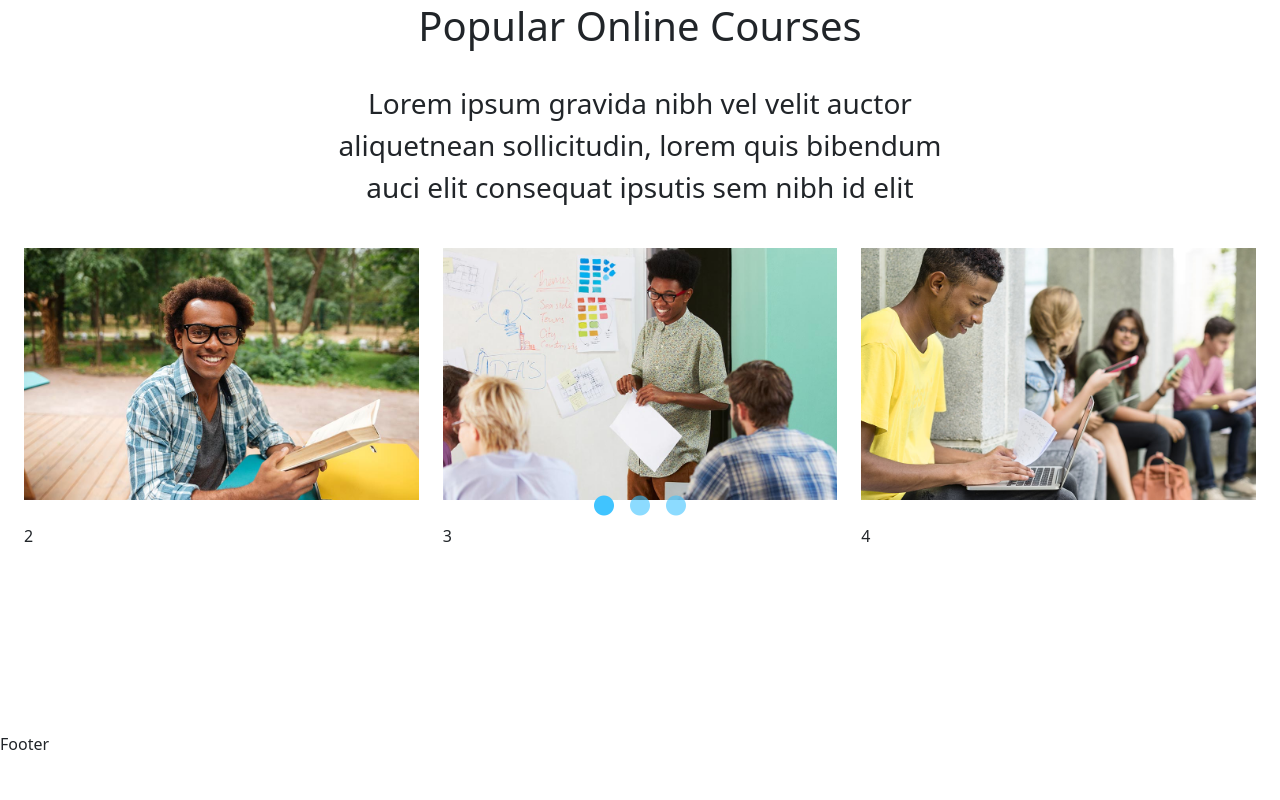
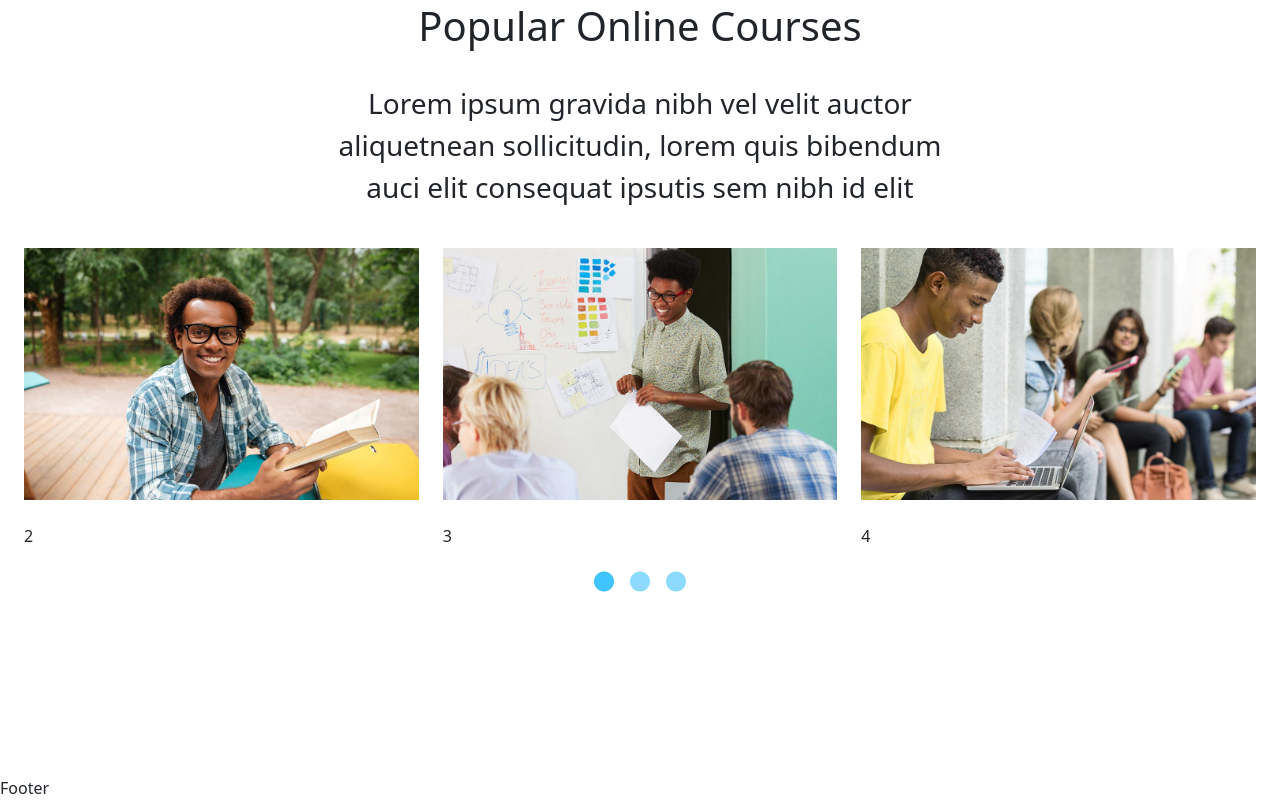
Before and after one commit to totarochristian/proj-html-vuejs, a Vue app: page / in a window 1280 px wide. Shown: the part 5339-6139 px from the top of the page. Before the commit the page ends 6095 px from the top, so only its background shows below. Built offline with nearby package versions, Linux system fonts and the light colour scheme.

Commit message:
Update the structure to position the carousel buttons under the cards

```diff
--- a/src/components/Main/PopularCourses/PopularCoursesCarouselComponent.vue
+++ b/src/components/Main/PopularCourses/PopularCoursesCarouselComponent.vue
@@ -1,11 +1,13 @@
 <template>
-  <div id="popularCoursesCarousel" class="d-flex justify-content-center align-items-center gap-4 position-relative">
+  <div id="popularCoursesCarousel" class="d-flex flex-column gap-4">
+    <div class="d-flex justify-content-center align-items-center gap-4">
       <div class="coursesCard d-flex flex-column gap-4" v-for="(card,index) in store.siteCreationData.main.popularCourses.data" :class="{'d-none': card.hide}">
         <div class="cardHeader">
           <img :src="'/img/'+card.image" :alt="card.title">
         </div>
         <div class="cardContent">
           {{ index + 1 }}
+        </div>
       </div>
     </div>
     <div id="carouselButtons" class="w-100 d-flex justify-content-center align-items-center gap-3">
@@ -63,8 +65,6 @@
     }
   }
   #carouselButtons{
-    position: absolute;
-    bottom: 2rem;
     i{
       cursor: pointer;
       color: $buttonColor1;
```
Lines whose indentation alone changed are shown as unchanged.
